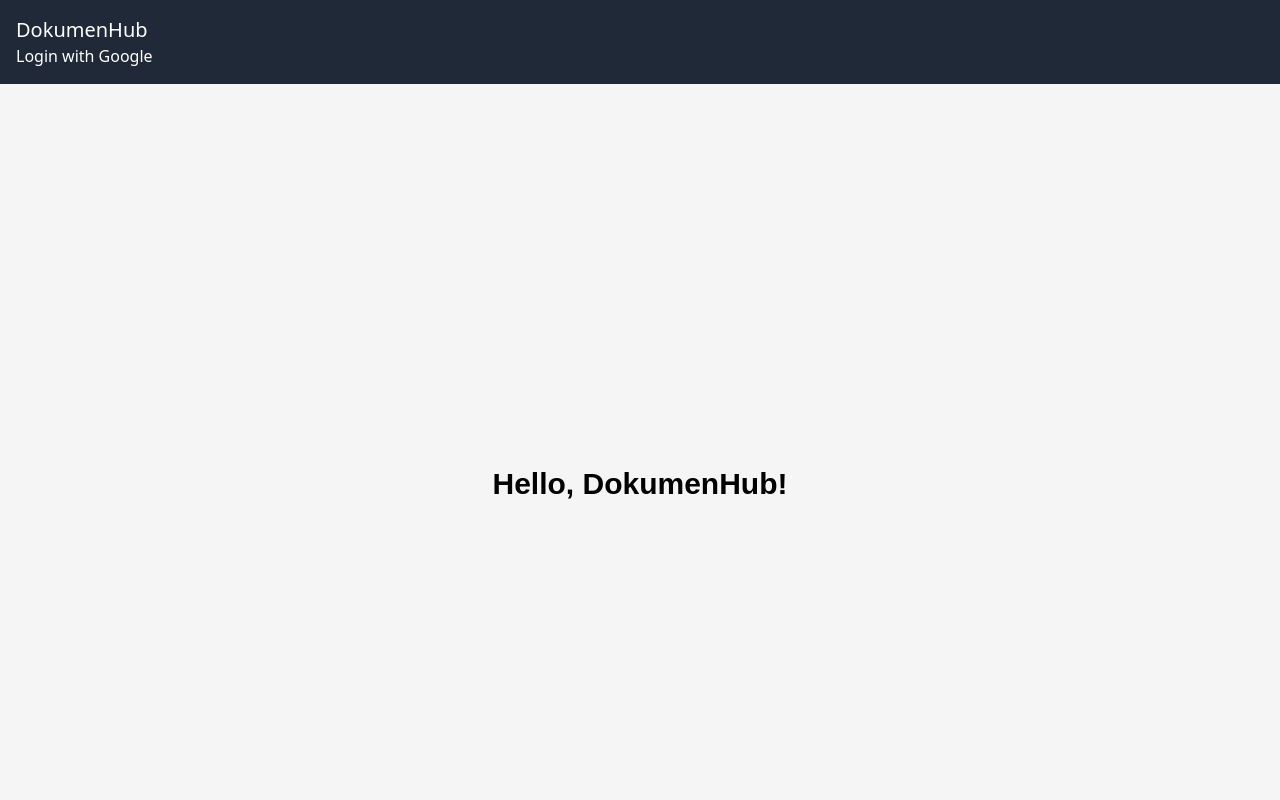
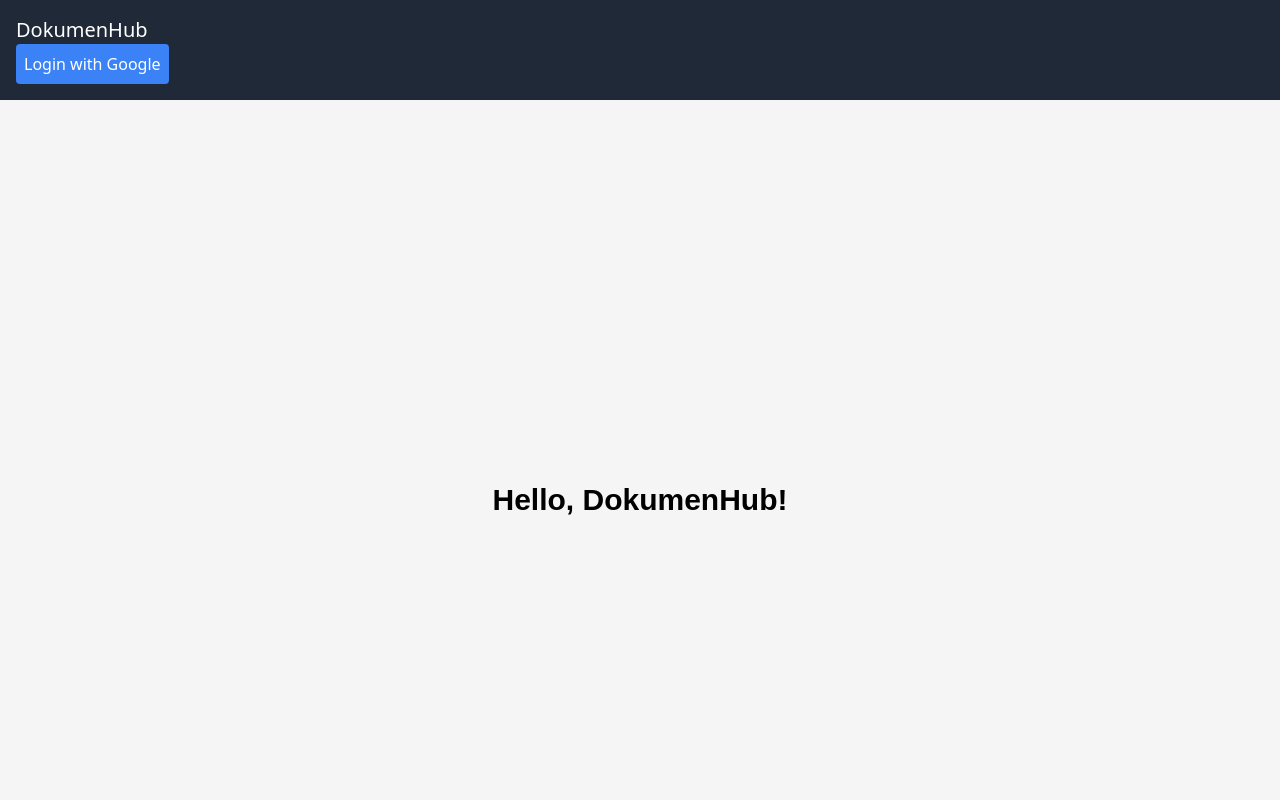
Before and after one commit to Pragati-C19/DokumenHub, a Next.js app: page / in a window 1280 px wide. Shown: the top 800 px of the page. Built offline with nearby package versions, Linux system fonts and the light colour scheme.

Commit message:
💄 login button is created

```diff
--- a/app/components/header.jsx
+++ b/app/components/header.jsx
@@ -2,19 +2,14 @@
 
 'use client'; // Add this directive to make it a Client Component
 
-import { signIn } from "next-auth/react"; // Import signIn from NextAuth
+import LoginButton from "./login-button"
 
 const Header = () => {
-  const handleLogin = async () => {
-    await signIn("google"); // Trigger Google sign-in
-  };
 
   return (
     <header className="bg-gray-800 text-white p-4">
       <h1 className="text-xl">DokumenHub</h1>
-      <button onClick={handleLogin}>
-        Login with Google
-      </button>
+      <LoginButton />
     </header>
   );
 };
--- /dev/null
+++ b/app/components/login-button.jsx
@@ -0,0 +1,20 @@
+import useGoogleLogin from "../hooks/useGoogleLogin";
+
+const LoginButton = () => {
+  const { loginWithGoogle, loading, error } = useGoogleLogin();
+
+  return (
+    <>
+      <button
+        onClick={loginWithGoogle}
+        disabled={loading}
+        className="bg-blue-500 text-white p-2 rounded"
+      >
+        {loading ? "Logging in..." : "Login with Google"}
+      </button>
+      {error && <p className="text-red-500 mt-2">{error}</p>}
+    </>
+  );
+};
+
+export default LoginButton;
--- /dev/null
+++ b/app/hooks/useGoogleLogin.js
@@ -0,0 +1,48 @@
+import { useState } from 'react';
+import { signInWithPopup, GoogleAuthProvider } from "firebase/auth";
+import { auth } from "../utils/firebase-init";
+
+const useGoogleLogin = () => {
+  const [loading, setLoading] = useState(false);
+  const [error, setError] = useState(null);
+
+  const loginWithGoogle = () => {
+    setLoading(true);
+    const provider = new GoogleAuthProvider();
+
+    signInWithPopup(auth, provider)
+      .then((result) => {
+        const user = result.user;
+        console.log("fn: loginWithGoogle(): result.user", result.user)
+
+        const userData = {
+          user_name: user.displayName,
+          email: user.email,
+          google_auth_id: user.uid,
+          profile_pic: user.photoURL,
+        };
+
+        return fetch('/api/auth/login', {
+          method: 'POST',
+          headers: {
+            'Content-Type': 'application/json',
+          },
+          body: JSON.stringify(userData),
+        });
+      })
+      .then((response) => {
+        if (!response.ok) throw new Error("Failed to save user in the database.");
+        return response.json();
+      })
+      .catch((error) => {
+        setError(error.message);
+      })
+      .finally(() => {
+        setLoading(false);
+      });
+  };
+
+  return { loginWithGoogle, loading, error };
+};
+
+export default useGoogleLogin;
```
